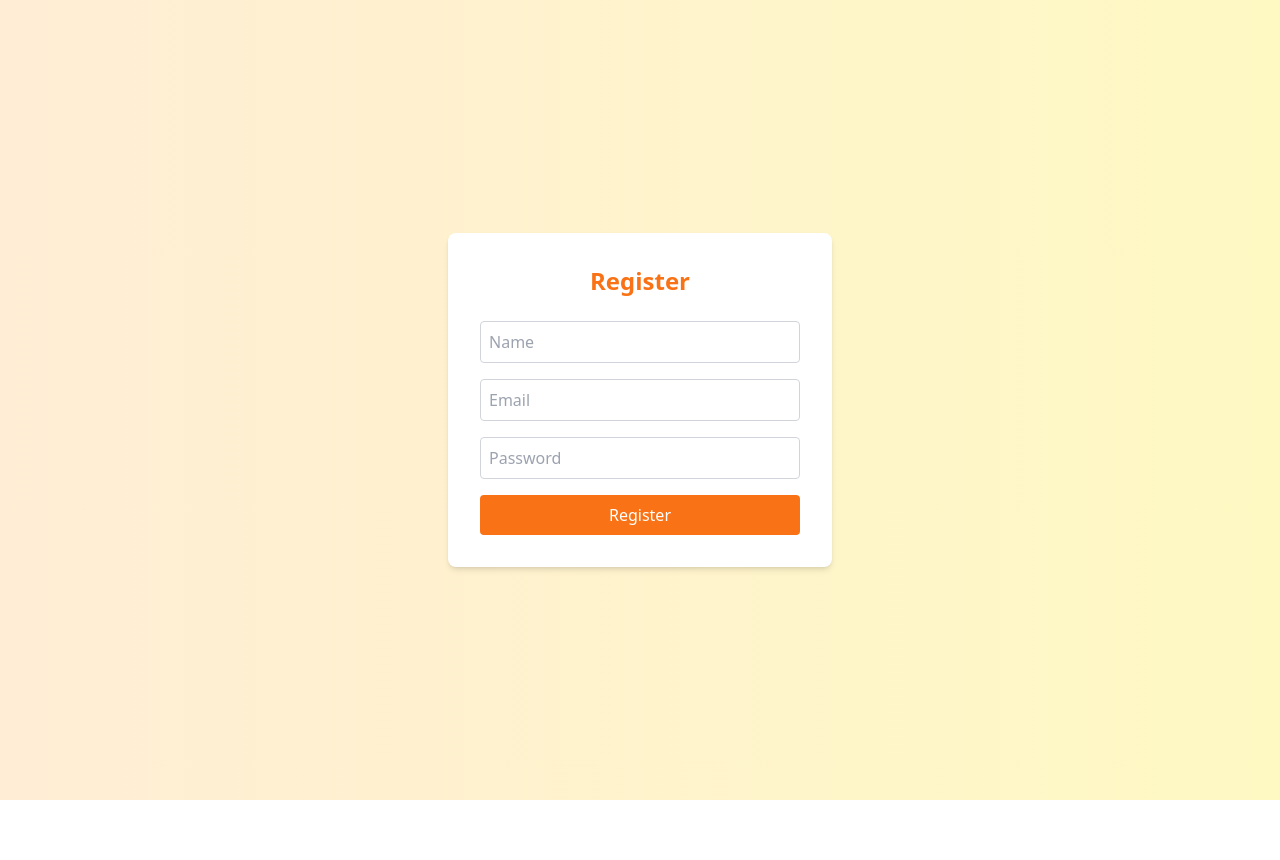
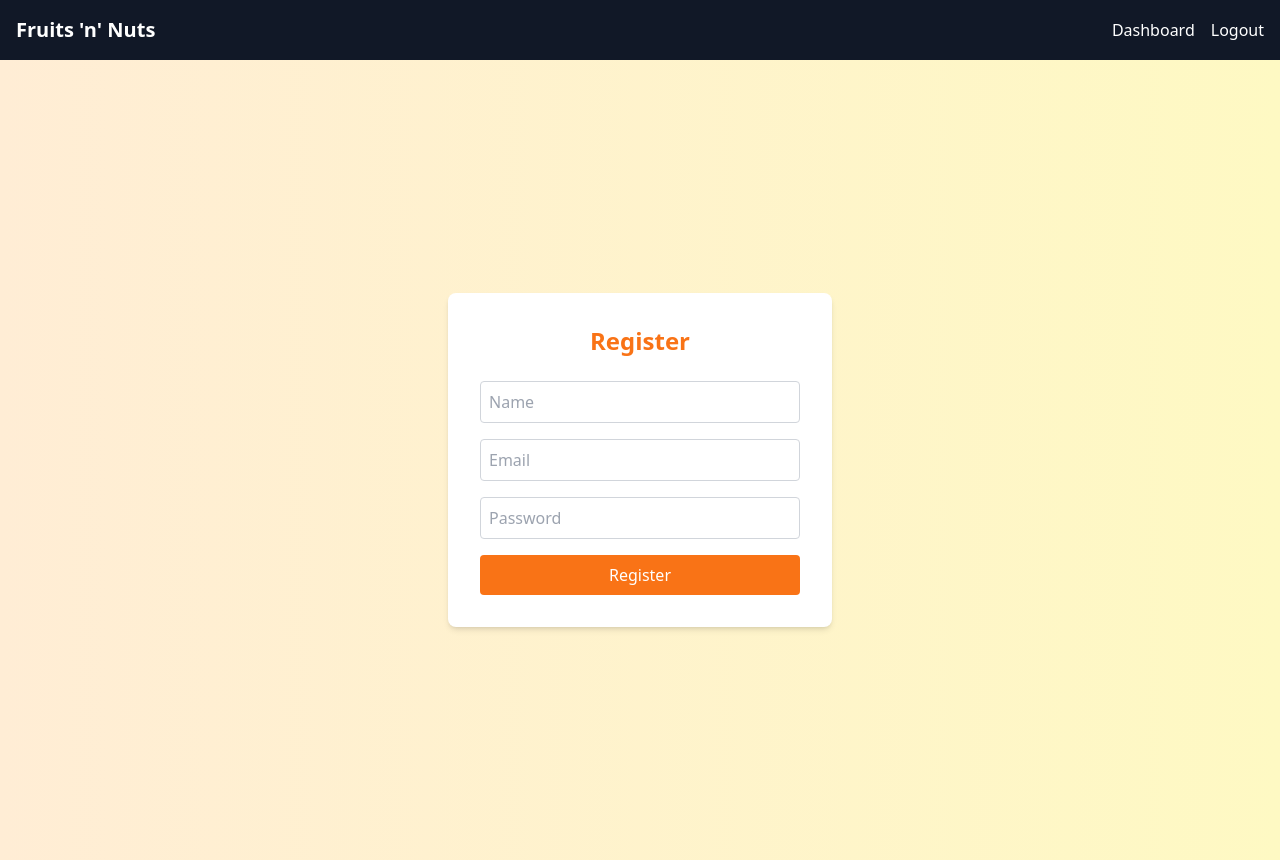
Before and after one commit to Subham832/fruits-n-nuts-frontend, a React (Create React App) app: page /register in a window 1280 px wide. Before the commit the page ends 800 px from the top, so only its background shows below. Built offline with nearby package versions, Linux system fonts and the light colour scheme; sample sign-in values are in the browser's storage.

Commit message:
Added Navbar and Login/Register navigation

```diff
--- a/src/App.js
+++ b/src/App.js
@@ -2,10 +2,12 @@ import React from 'react';
 import { BrowserRouter as Router, Routes, Route, Navigate } from 'react-router-dom';
 import Register from './components/Register';
 import Login from './components/Login';
+import Navbar from './components/Navbar';
 
 function App() {
   return (
     <Router>
+      <Navbar />
       <Routes>
         <Route path="/" element={<Navigate to="/register" />} />
         <Route path="/register" element={<Register />} />
--- /dev/null
+++ b/src/components/Navbar.js
@@ -0,0 +1,34 @@
+import React from 'react';
+import { Link, useNavigate } from 'react-router-dom';
+
+const Navbar = () => {
+  const navigate = useNavigate();
+  const isLoggedIn = !!localStorage.getItem('token');
+
+  const handleLogout = () => {
+    localStorage.removeItem('token');
+    alert('Logged out');
+    navigate('/login');
+  };
+
+  return (
+    <nav className="bg-gray-900 text-white p-4 flex justify-between items-center">
+      <h1 className="text-xl font-bold">Fruits 'n' Nuts</h1>
+      <div className="space-x-4">
+        {!isLoggedIn ? (
+          <>
+            <Link to="/register" className="hover:underline">Register</Link>
+            <Link to="/login" className="hover:underline">Login</Link>
+          </>
+        ) : (
+          <>
+            <Link to="/dashboard" className="hover:underline">Dashboard</Link>
+            <button onClick={handleLogout} className="hover:underline">Logout</button>
+          </>
+        )}
+      </div>
+    </nav>
+  );
+};
+
+export default Navbar;
```
